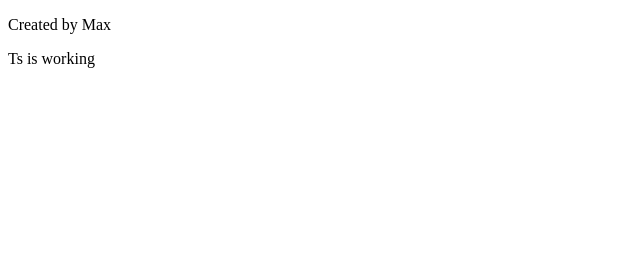
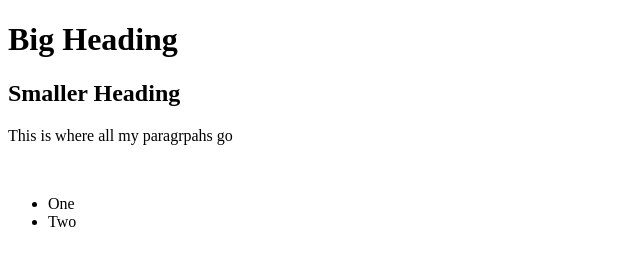
Before and after one commit to mmill2111/basicHTML, a plain HTML site: page index.html in a window 1280 px wide. Shown: the whole page, without its empty margins (0-640 px from the left). Drawn offline with Linux system fonts and the light colour scheme.

Commit message:
Add headings, paragraphs, and lists

```diff
--- a/index.html
+++ b/index.html
@@ -1,12 +1,26 @@
+<!-- HTML Boilerlate -->
 <!DOCTYPE html>
 <html lang="en">
 <head>
+    <!-- Page metadata -->
     <meta charset="UTF-8">
     <meta name="viewport" content="width=device-width, initial-scale=1.0">
     <title>Document</title>
 </head>
 <body>
-    <p>Created by Max</p>
-    <p>Ts is working</p>
+    <!-- Page content starts here -->
+    <!-- Headings -->
+    <h1>Big Heading</h1>
+    <h2>Smaller Heading</h2>
+
+    <!-- Paragraphs -->
+    <p>This is where all my paragrpahs go</p>
+    <br>
+
+    <!-- Lists -->
+    <ul>
+        <li>One</li>
+        <li>Two</li>
+    </ul>
 </body>
 </html>
```
